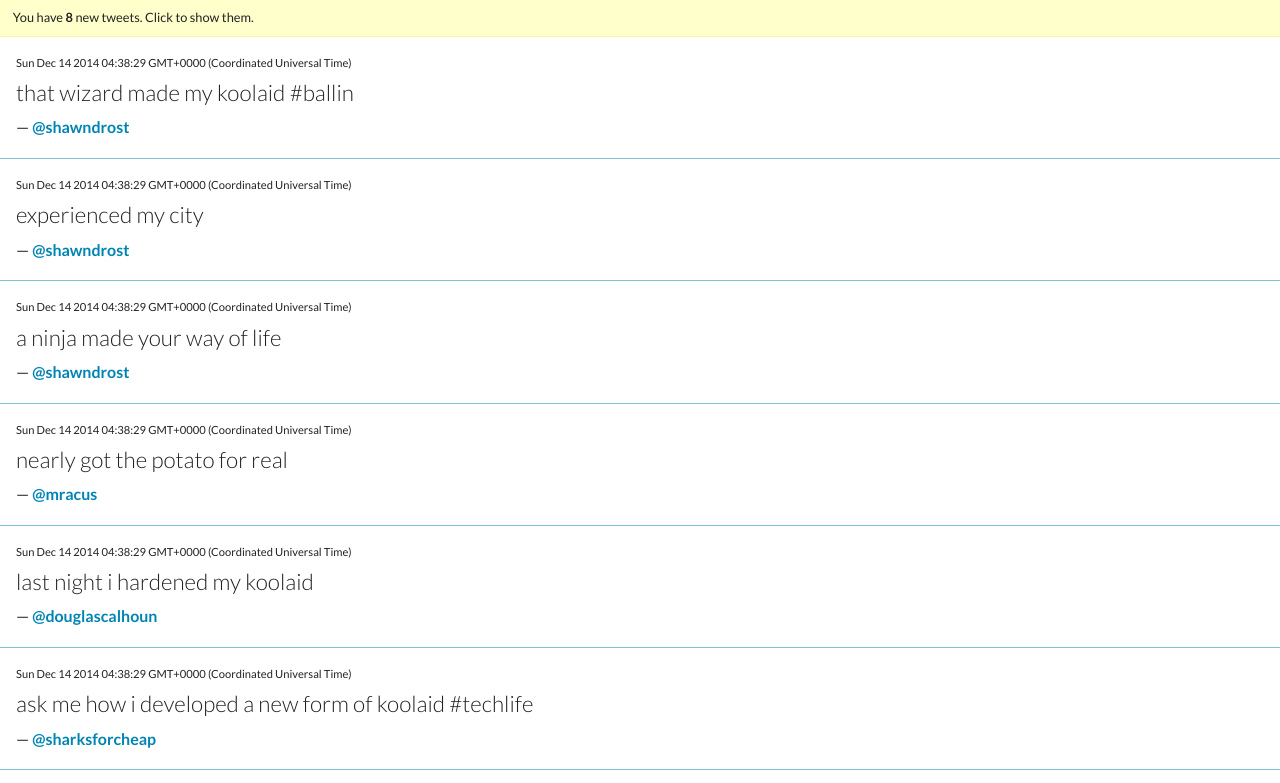
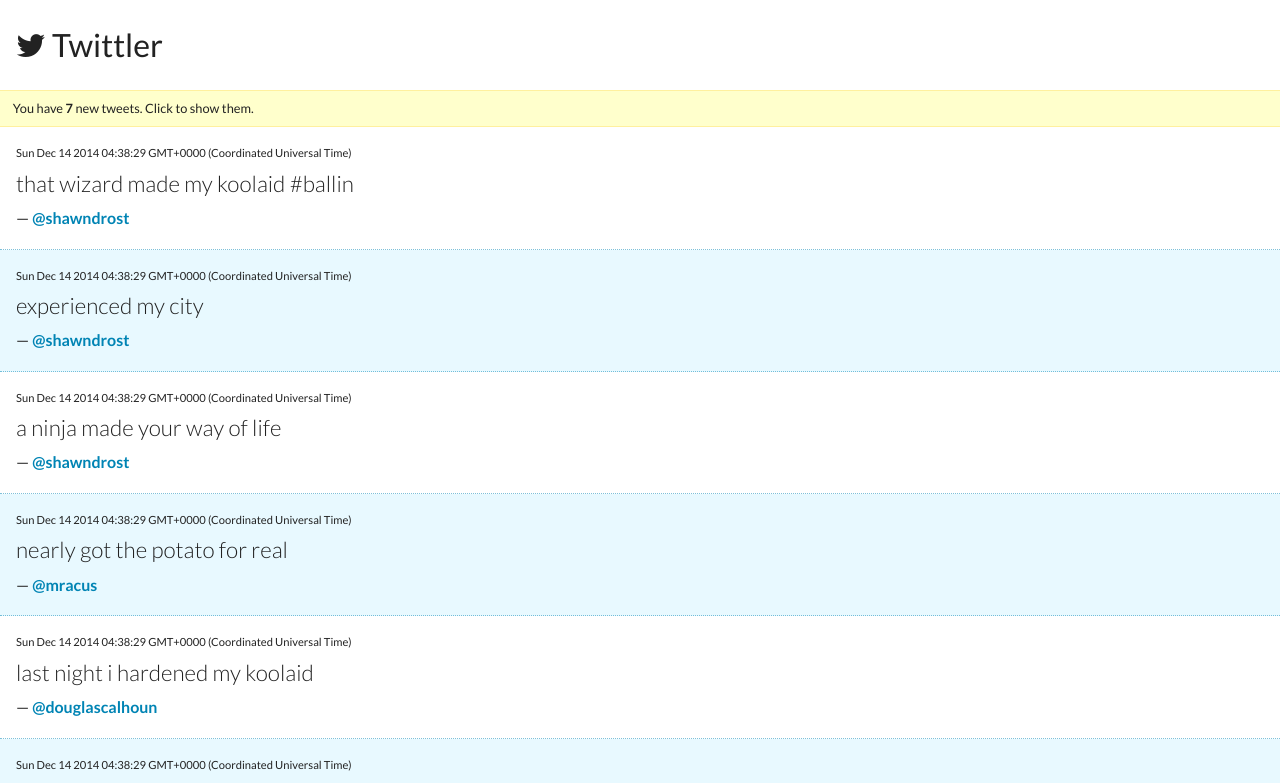
Before and after one commit to sahiga/twittler, a plain HTML site: page index.html in a window 1280 px wide. Both pictures are taken after a click on the element "Waiting for new tweets...". Shown: the top 783 px of the page. Drawn offline with Linux system fonts and the light colour scheme.

Commit message:
Clear filter functionality; striped rows

```diff
--- a/index.html
+++ b/index.html
@@ -5,21 +5,50 @@
     <script src="jquery.js"></script>
     <script src="data_generator.js"></script>
     <link href="twittler.css" rel="stylesheet" type="text/css" />
-    <link href='http://fonts.googleapis.com/css?family=Lato:300,400,700' rel='stylesheet' type='text/css'>
+    <link href="http://fonts.googleapis.com/css?family=Lato:300,400,700" rel="stylesheet" type="text/css">
+    <link href="http://maxcdn.bootstrapcdn.com/font-awesome/4.2.0/css/font-awesome.min.css" rel="stylesheet">
   </head>
   <body>
-    <div id="more-tweets">Waiting for new tweets...</div>
-    <div id="clear-filter">Clear user filter</div>
+    <header>
+      <h1><span class="fa fa-twitter"></span> Twittler</h1>
+    </header>
+    <section class="alerts">
+      <div id="more-tweets">Waiting for new tweets...</div>
+      <div id="clear-filter"><span class="fa fa-times"></span> Clear user filter</div>
+    </section>
     <section id="tweet-container">
     </section>
     <script type="text/javascript">
       $(document).ready(function(){
 
         var tweetEvents = (function() {
+          // Check current number of tweets
           function counter() {
             return streams.home.length;
           }
 
+          // Grab current displayed tweets
+          function getDisplayedTweets() {
+            return $('.tweet');
+          }
+
+          function colorRows(tweets) {
+            // Grab all tweets in DOM if no tweet list is provided
+            if (typeof tweets === 'undefined') {
+              var tweets = this.getDisplayedTweets();
+            }
+
+            // Color odd rows blue
+            for (var j = 0; j < tweets.length; j++) {
+              if (j % 2 !== 0) {
+                tweets.eq(j).addClass('blue');
+              } else {
+                tweets.eq(j).removeClass('blue');
+              }
+            }
+          }
+
+          // Add a tweet to the DOM
           function displayIndividualTweet(number) {
             var tweet = streams.home[number];
             var $tweet = $('<div class="tweet"><p class="date">' +
@@ -31,12 +60,19 @@
             $tweet.animate({'opacity': '1'}, 'slow');
           }
 
+          // Display new tweets and mark them as read
           function displayNewTweets() {
             for (var i = originalTweetCount; i < newTweetCount; i++) {
               displayIndividualTweet(i);
               read[i] = true;
             }
+
+            // Update tweet count
             originalTweetCount = newTweetCount;
+            // Attach click handler to new elements with the class "user"
+            this.updateUserList($('.user'));
+            this.colorRows();
+            // Change content of $moreTweets back to original message
             $moreTweets.html('Waiting for new tweets...');
           }
 
@@ -47,39 +83,69 @@
 
             // If current count is greater than original count
             if (newTweetCount > originalTweetCount) {
-              // Display moreTweets alert with number of new tweets
+              // Display $moreTweets alert with number of new tweets
               $moreTweets
-                .html('You have <strong>' + (newTweetCount - originalTweetCount) + '</strong> new tweets. Click to show them.');
+                .html('You have <strong>' + (newTweetCount - originalTweetCount) +
+                '</strong> new tweets. Click to show them.');
             }
 
+            // Call checkForTweets() every 6000 ms
             setTimeout(function() {
-              checkForTweets(counter());
-            }, Math.random() * 8000);
+              checkForTweets();
+            }, 6000);
           };
 
+          // Filter tweets by user
           function filterByUser(user) {
-            var tweets = $('.tweet');
+            var tweets = this.getDisplayedTweets();
 
+            // For each tweet, determine whether the user signature
+            // is equal to the provided user
             for (var j = 0; j < tweets.length; j++) {
               var currentUser = tweets.eq(j).find('.user').text().trim();
-              if (currentUser !== user) {
-                tweets.eq(j).slideUp();
+              // If so, mark it as filtered
+              if (currentUser === user) {
+                tweets.eq(j).addClass('filtered');
+              // If not, remove the filtered class and hide the tweet
+              } else {
+                tweets.eq(j).removeClass('filtered').slideUp();
               }
             }
-            $clearFilter.slideDown();
+
+            // Display the "clear filter" button
+            $clearFilter.css('display', 'block');
+
+            // Recolor rows for filtered tweets
+            this.colorRows($('.filtered'));
           };
 
+          // Attach click handler to current elements with the class "user"
+          // Note: this needs to be called every time new tweets are added
+          // to the DOM so that filterByUser() works for every tweet
+          function updateUserList(users) {
+            users.click(function() {
+              var user = $(this).text().trim();
+              tweetEvents.filterByUser(user);
+            });
+          };
+
+          // Clear the user filter
           function clearFilter() {
             $('.tweet').css('display', 'block');
             $clearFilter.css('display', 'none');
+            this.colorRows();
           }
 
+          // Return an object referencing the above functions
           return {
             counter: counter,
+            getDisplayedTweets: getDisplayedTweets,
+            colorRows: colorRows,
             displayIndividualTweet: displayIndividualTweet,
             displayNewTweets: displayNewTweets,
             checkForTweets: checkForTweets,
             filterByUser: filterByUser,
+            updateUserList: updateUserList,
             clearFilter: clearFilter
           };
         })();
@@ -89,6 +155,7 @@
         var $moreTweets = $('#more-tweets');
         var $clearFilter = $('#clear-filter');
 
+        // Initialize the two tweet count variables
         var newTweetCount = 0;
         var originalTweetCount = tweetEvents.counter();
 
@@ -98,7 +165,7 @@
         // Start index at the original number of tweets
         var index = streams.home.length - 1;
 
-        // Display first 10 tweets on page load
+        // Display first 11 tweets on page load
         while (index >= 0) {
           var newTweet = tweetEvents.displayIndividualTweet(index);
 
@@ -112,21 +179,23 @@
         // Start checking for new tweets
         tweetEvents.checkForTweets();
 
+        // Attach click handler to the first 11 elements with the class "user"
+        tweetEvents.updateUserList($('.user'));
+
+        // Color rows
+        tweetEvents.colorRows();
+
+        // Display new tweets when $moreTweets alert is clicked
         $moreTweets.click(function() {
           tweetEvents.displayNewTweets();
+          tweetEvents.clearFilter();
         });
 
-        $('.tweet').click(function() {
-          var user = $(this).find('.user').text().trim();
-          tweetEvents.filterByUser(user);
-        });
-
+        // Clear user filter when $clearFilter button is clicked
         $clearFilter.click(function() {
           tweetEvents.clearFilter();
         });
-
       });
-
     </script>
   </body>
 </html>
--- a/twittler.css
+++ b/twittler.css
@@ -65,10 +65,27 @@ strong, .user {
   font-weight: 700;
 }
 
+header {
+  padding: 1em;
+}
+
+h1 {
+  font-size: 2em;
+}
+
+.alerts {
+  position: relative;
+}
+
 .tweet {
   opacity: 0;
   padding: 1em;
-  border-bottom: 1px solid rgba(0, 132, 180, 0.5);
+  display: block;
+  border-bottom: 1px dotted rgba(0, 132, 180, 0.5);
+}
+
+.blue {
+  background: rgb(232, 249, 255);
 }
 
 #more-tweets {
@@ -76,6 +93,7 @@ strong, .user {
   font-size: 0.8em;
   padding: 0.5em 1em;
   background: #ffffcc;
+  border-top: 1px solid rgb(255, 240, 158);
   border-bottom: 1px solid rgb(255, 240, 158);
 }
 
```
